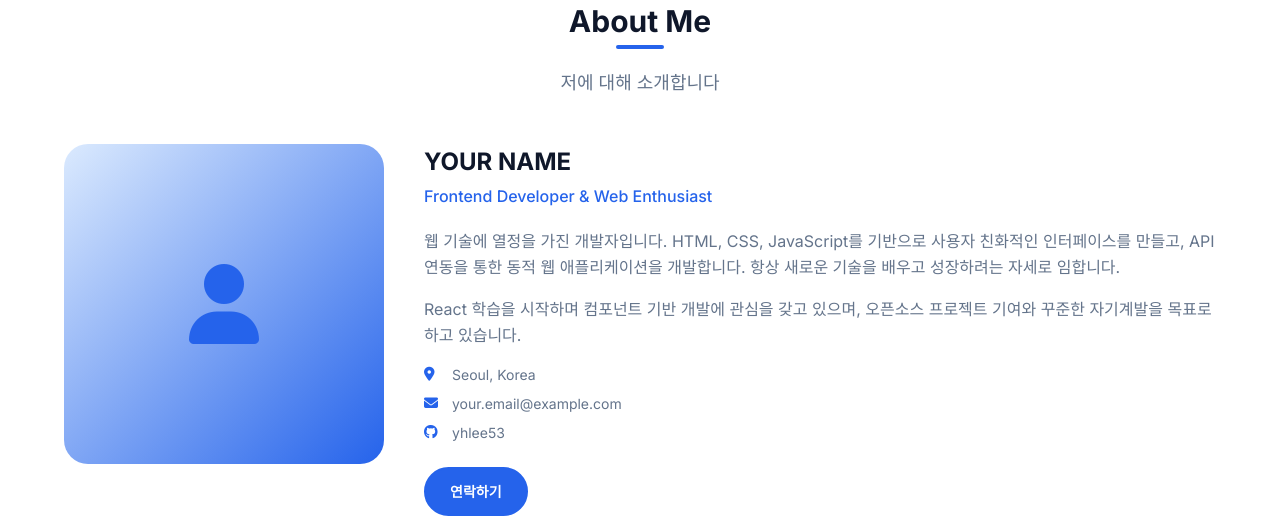
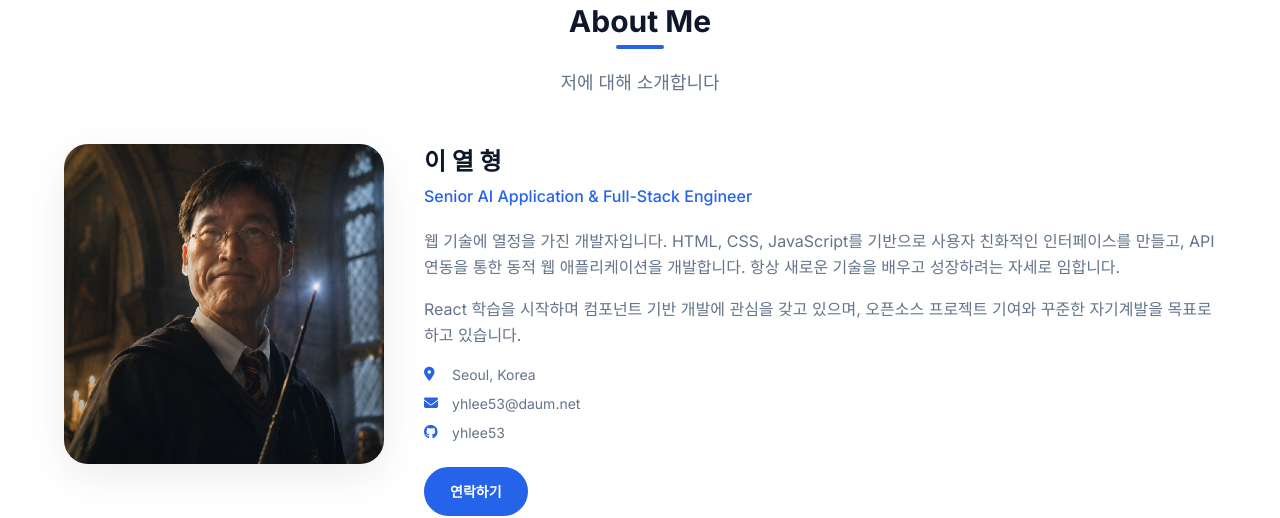
Before and after one commit to yhlee53/codyssey_b1_1, a plain HTML site: page index.html in a window 1280 px wide. Shown: the part 893-1411 px from the top of the page. Drawn offline with Linux system fonts and the light colour scheme; no server answers.

Commit message:
이메일수정

```diff
--- a/index.html
+++ b/index.html
@@ -106,7 +106,7 @@
         <div class="about__content">
           <div class="about__img-wrap fade-in">
             <img
-              src="images/profile.jpg"
+              src="images/image_yhlee.png"
               alt="개발자 YOUR NAME의 프로필 사진"
               class="about__img"
               id="profileImg"
@@ -118,8 +118,8 @@
           </div>
 
           <div class="about__text fade-in">
-            <h3 class="about__name">YOUR NAME</h3>
-            <p class="about__role">Frontend Developer &amp; Web Enthusiast</p>
+            <h3 class="about__name">이 열 형</h3>
+            <p class="about__role">Senior AI Application &amp; Full-Stack Engineer</p>
             <p class="about__bio">
               웹 기술에 열정을 가진 개발자입니다. HTML, CSS, JavaScript를 기반으로
               사용자 친화적인 인터페이스를 만들고, API 연동을 통한 동적 웹 애플리케이션을
@@ -137,7 +137,7 @@
               </li>
               <li class="about__info-item">
                 <i class="fas fa-envelope" aria-hidden="true"></i>
-                <span>your.email@example.com</span>
+                <span>yhlee53@daum.net</span>
               </li>
               <li class="about__info-item">
                 <i class="fab fa-github" aria-hidden="true"></i>
```
Also changed, not shown: aiapikey.txt, images/image_yhlee.png (added).
